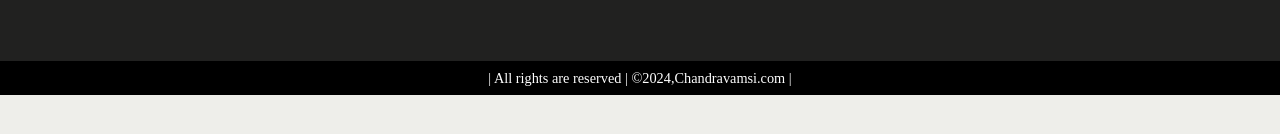
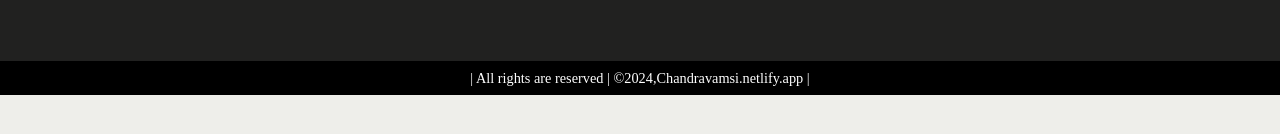
Before and after one commit to vamsiperathuru123/Portfolio, a React (Create React App) app: page / in a window 1280 px wide. Shown: the part 538-672 px from the top of the page. Built offline with nearby package versions, Linux system fonts and the light colour scheme.

Commit message:
changed footer

```diff
--- a/src/SimpleFooter.js
+++ b/src/SimpleFooter.js
@@ -5,7 +5,7 @@ export default function SimpleFooter() {
   return (
     <div className='whole_footer'>
         <div className='footer'>
-            <span>| All rights are reserved | &copy;{new Date().getFullYear()},Chandravamsi.com |</span>
+            <span>| All rights are reserved | &copy;{new Date().getFullYear()},Chandravamsi.netlify.app |</span>
         </div>
     </div>
 
```
